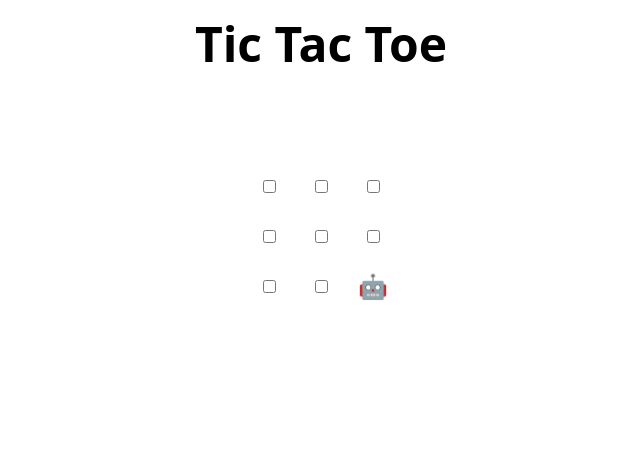
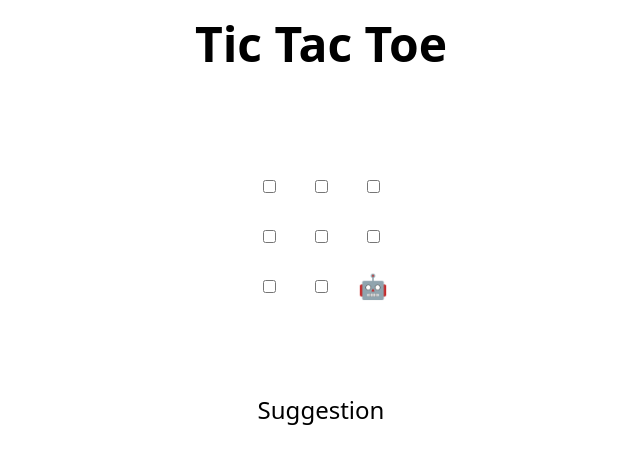
Before and after one commit to sdubrick/github-pr-review, a plain HTML site: page index.html in a window 1280 px wide. Shown: the whole page, without its empty margins (319-959 px from the left). Drawn offline with Linux system fonts and the light colour scheme.

Commit message:
Update index.html

```diff
--- a/index.html
+++ b/index.html
@@ -48,7 +48,7 @@
 </table>
 
 <h2 hidden>Game over, refresh to play again 🧑‍💻 🤖!</h2>
-
+<p>Suggestion</p>
 <script>
   // Initialization
   const boxes = Array.from(document.querySelectorAll('td'))
```
